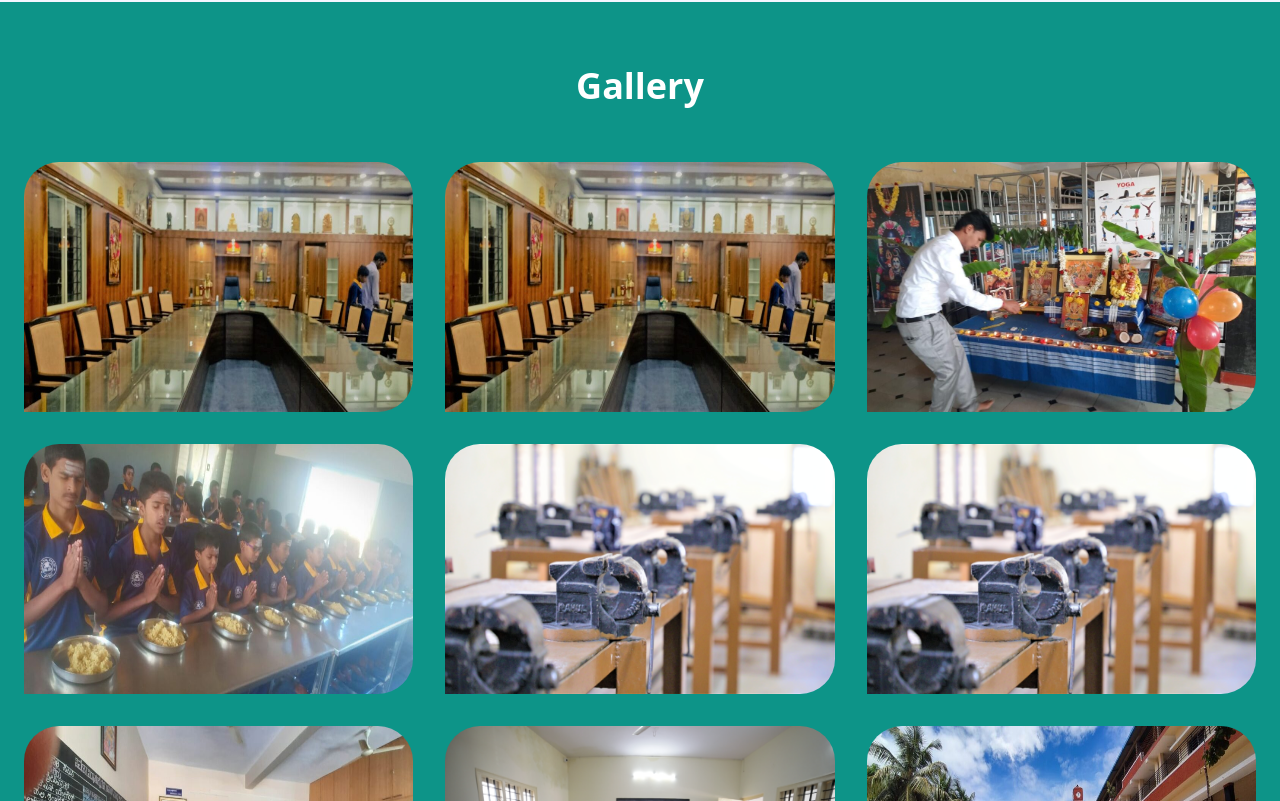
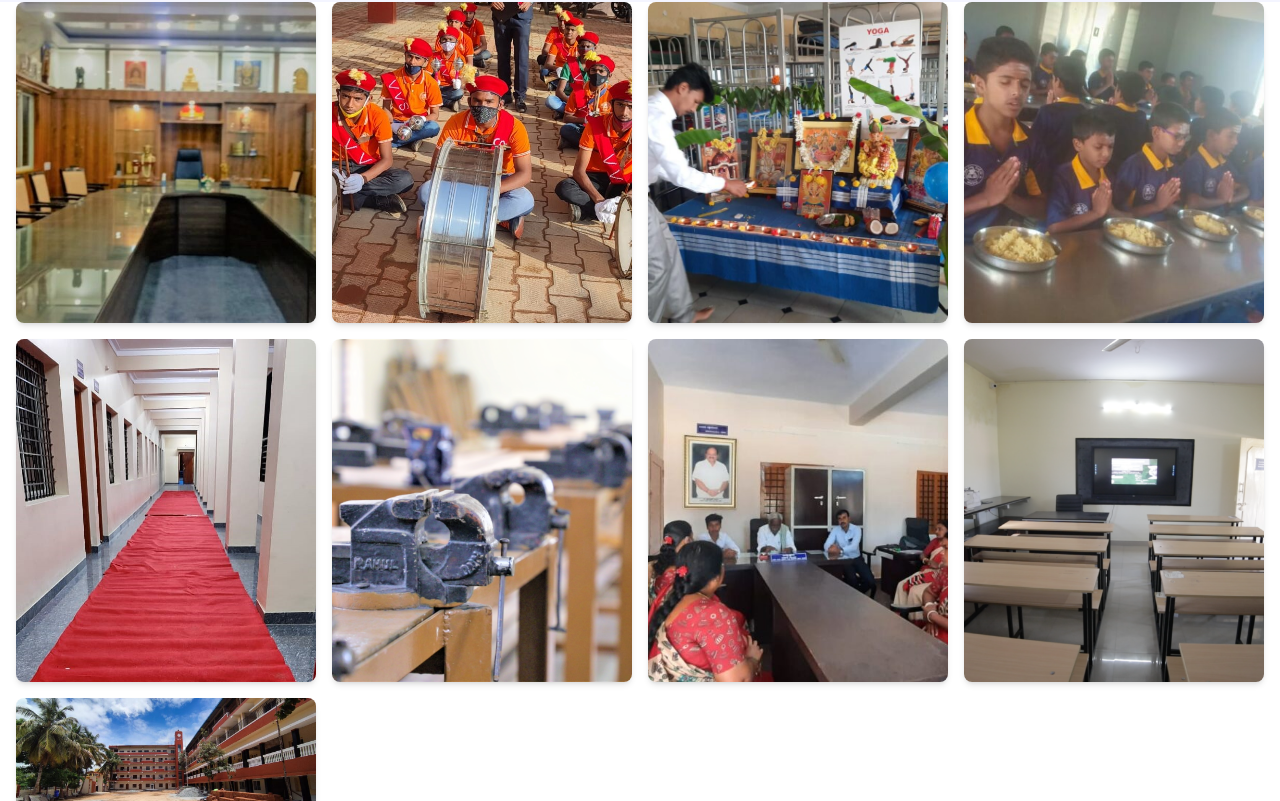
Before and after one commit to Ajoy-paul11/MS_International_School, a React (Vite) app: page / in a window 1280 px wide. Shown: the part 2139-2940 px from the top of the page. Built offline with nearby package versions, Linux system fonts and the light colour scheme.

Commit message:
Add ImageCard and ImageModal components; implement Gallery with modal functionality and escape key handling.

```diff
--- /dev/null
+++ b/src/components/Dialog.jsx
@@ -0,0 +1,37 @@
+import { useEffect, useRef } from "react"
+
+export default function Dialog({ isOpen, onClose, children }) {
+  const dialogRef = useRef(null)
+
+  useEffect(() => {
+    const handleEscape = (event) => {
+      if (event.key === "Escape") {
+        onClose()
+      }
+    }
+
+    if (isOpen) {
+      document.addEventListener("keydown", handleEscape)
+      document.body.style.overflow = "hidden"
+    }
+
+    return () => {
+      document.removeEventListener("keydown", handleEscape)
+      document.body.style.overflow = "visible"
+    }
+  }, [isOpen, onClose])
+
+  if (!isOpen) return null
+
+  return (
+    <div className="fixed inset-0 z-50 overflow-auto bg-black bg-opacity-50 flex items-center justify-center">
+      <div
+        ref={dialogRef}
+        className="bg-transparent rounded-lg shadow-xl max-w-screen-lg w-full m-4"
+        onClick={(e) => e.stopPropagation()}
+      >
+        {children}
+      </div>
+    </div>
+  )
+}
--- a/src/components/Gallery.jsx
+++ b/src/components/Gallery.jsx
@@ -1,4 +1,4 @@
-import React from 'react'
+import React, { useState } from 'react'
 import boardRoom from "../assets/gallery/board-room.jpg";
 import brassBand from "../assets/gallery/brass-band.jpg";
 import prayerRoom from "../assets/gallery/prayer-room.jpg";
@@ -8,43 +8,32 @@ import latheMachine from "../assets/gallery/lathe-machine.png";
 import staffRoom from "../assets/gallery/staff-room.jpg";
 import classRoom from "../assets/gallery/accounts-classroom.png";
 import schoolGround from "../assets/gallery/school-ground.jpg";
+import ImageCard from "./ImageCard"
+import ImageModal from "./ImageModal"
 
-function Gallery() {
+const images = [
+  { id: 1, src: boardRoom, alt: "Board-Room" },
+  { id: 2, src: brassBand, alt: "Brass-Band" },
+  { id: 3, src: prayerRoom, alt: "Prayer-Room" },
+  { id: 4, src: diningArea, alt: "Dining-Area" },
+  { id: 5, src: schoolCorridor, alt: "School-Corridor" },
+  { id: 6, src: latheMachine, alt: "Lathe-Machine" },
+  { id: 7, src: staffRoom, alt: "Staff-Room" },
+  { id: 8, src: classRoom, alt: "Class-Room" },
+  { id: 9, src: schoolGround, alt: "School-Ground" },
+]
+
+export default function Gallery() {
+  const [selectedImage, setSelectedImage] = useState(null)
+
   return (
-    <div className=' py-8 bg-[#0D9488]'>
-        <h2 className=" text-white text-3xl lg:text-4xl text-center font-bold p-4 my-4">Gallery</h2>
-        <div className=' container mx-auto p-6'>
-            <div className='grid grid-cols-3  gap-8 place-items-center'>
-             <div className=' board-room'>
-              <img src={boardRoom} alt="board-room" className='  w-[450px] h-[250px] rounded-[35px] rounded-bl-none '/>
-             </div>
-             <div ><img src={boardRoom} alt="board-room" className='  w-[450px] h-[250px] rounded-[35px] rounded-bl-none'/></div>
-             {/* <div className=''><img src={brassBand} alt="brass-band" /></div> */}
-             <div ><img src={prayerRoom} alt="prayer-room" className='  w-[450px] h-[250px] rounded-[35px] rounded-bl-none'/></div>
-             <div ><img src={diningArea} alt="dining-area" className='  w-[450px] h-[250px] rounded-[35px] rounded-bl-none'/></div>
-             {/* <div className=''><img src={schoolCorridor} alt="school-corridor" /></div> */}
-             <div ><img src={latheMachine} alt="lathe-machine" className='  w-[450px] h-[250px] rounded-[35px] rounded-bl-none'/></div>
-             <div ><img src={latheMachine} alt="lathe-machine" className='  w-[450px] h-[250px] rounded-[35px] rounded-bl-none'/></div>
-             <div ><img src={staffRoom} alt="staff-room" className='  w-[450px] h-[250px] rounded-[35px] rounded-bl-none'/></div>
-             <div ><img src={classRoom} alt="class-room" className='  w-[450px] h-[250px] rounded-[35px] rounded-bl-none'/></div>
-             <div ><img src={schoolGround} alt="school-ground" className='  w-[450px] h-[250px] rounded-[35px] rounded-bl-none'/></div>
-            </div>
-        </div>
-        {/* <div>
-            <div className='grid grid-cols-3 grid-rows-3 gap-4'>
-             <div className=' w-[300px] h-[300px] border-black border'></div>
-             <div className=' w-[300px] h-[600px] border-black border'></div>
-             <div className=' w-[300px] h-[300px] border-black border'></div>
-             <div className=' w-[300px] h-[300px] border-black border'></div>
-             <div className=' w-[300px] h-[600px] border-black border'></div>
-             <div className=' w-[300px] h-[300px] border-black border'></div>
-             <div className=' w-[300px] h-[300px] border-black border'></div>
-             <div className=' w-[300px] h-[300px] border-black border'></div>
-             <div className=' w-[300px] h-[300px] border-black border'></div>
-            </div>
-        </div> */}
+    <div className="container mx-auto px-4">
+      <div className="grid grid-cols-1 sm:grid-cols-2 md:grid-cols-3 lg:grid-cols-4 gap-4">
+        {images.map((image) => (
+          <ImageCard key={image.id} image={image} onClick={() => setSelectedImage(image)} />
+        ))}
+      </div>
+      <ImageModal isOpen={!!selectedImage} onClose={() => setSelectedImage(null)} image={selectedImage} />
     </div>
   )
 }
-
-export default Gallery
--- /dev/null
+++ b/src/components/ImageCard.jsx
@@ -0,0 +1,34 @@
+export default function ImageCard({ image, onClick }) {
+    return (
+      <div className="relative group overflow-hidden rounded-lg shadow-md">
+        <img
+          src={image.src || "/placeholder.svg"}
+          alt={image.alt}
+          width={image.width}
+          height={image.height}
+          className="w-full h-full object-cover transition-transform duration-300 group-hover:scale-110"
+        />
+        <div className="absolute inset-0 bg-black bg-opacity-0 group-hover:bg-opacity-50 transition-opacity duration-300 flex items-center justify-center">
+          <button
+            onClick={onClick}
+            className="p-2 bg-white rounded-full opacity-0 group-hover:opacity-100 transition-opacity duration-300"
+          >
+            <svg
+              xmlns="http://www.w3.org/2000/svg"
+              className="w-6 h-6 text-gray-800"
+              fill="none"
+              viewBox="0 0 24 24"
+              stroke="currentColor"
+            >
+              <path
+                strokeLinecap="round"
+                strokeLinejoin="round"
+                strokeWidth={2}
+                d="M4 8V4m0 0h4M4 4l5 5m11-1V4m0 0h-4m4 0l-5 5M4 16v4m0 0h4m-4 0l5-5m11 5l-5-5m5 5v-4m0 4h-4"
+              />
+            </svg>
+          </button>
+        </div>
+      </div>
+    )
+  }
--- /dev/null
+++ b/src/components/ImageModal.jsx
@@ -0,0 +1,25 @@
+
+import Dialog from "./Dialog"
+
+export default function ImageModal({ isOpen, onClose, image }) {
+  if (!image) return null
+
+  return (
+    <Dialog isOpen={isOpen} onClose={onClose}>
+      <div className="relative w-full h-[calc(100vh-4rem)]">
+        <img src={image.src || "/placeholder.svg"} alt={image.alt} fill className="object-contain" />
+        <button onClick={onClose} className="absolute top-4 right-4 p-2 bg-white rounded-full shadow-md">
+          <svg
+            xmlns="http://www.w3.org/2000/svg"
+            className="w-6 h-6 text-gray-800"
+            fill="none"
+            viewBox="0 0 24 24"
+            stroke="currentColor"
+          >
+            <path strokeLinecap="round" strokeLinejoin="round" strokeWidth={2} d="M6 18L18 6M6 6l12 12" />
+          </svg>
+        </button>
+      </div>
+    </Dialog>
+  )
+}
```
